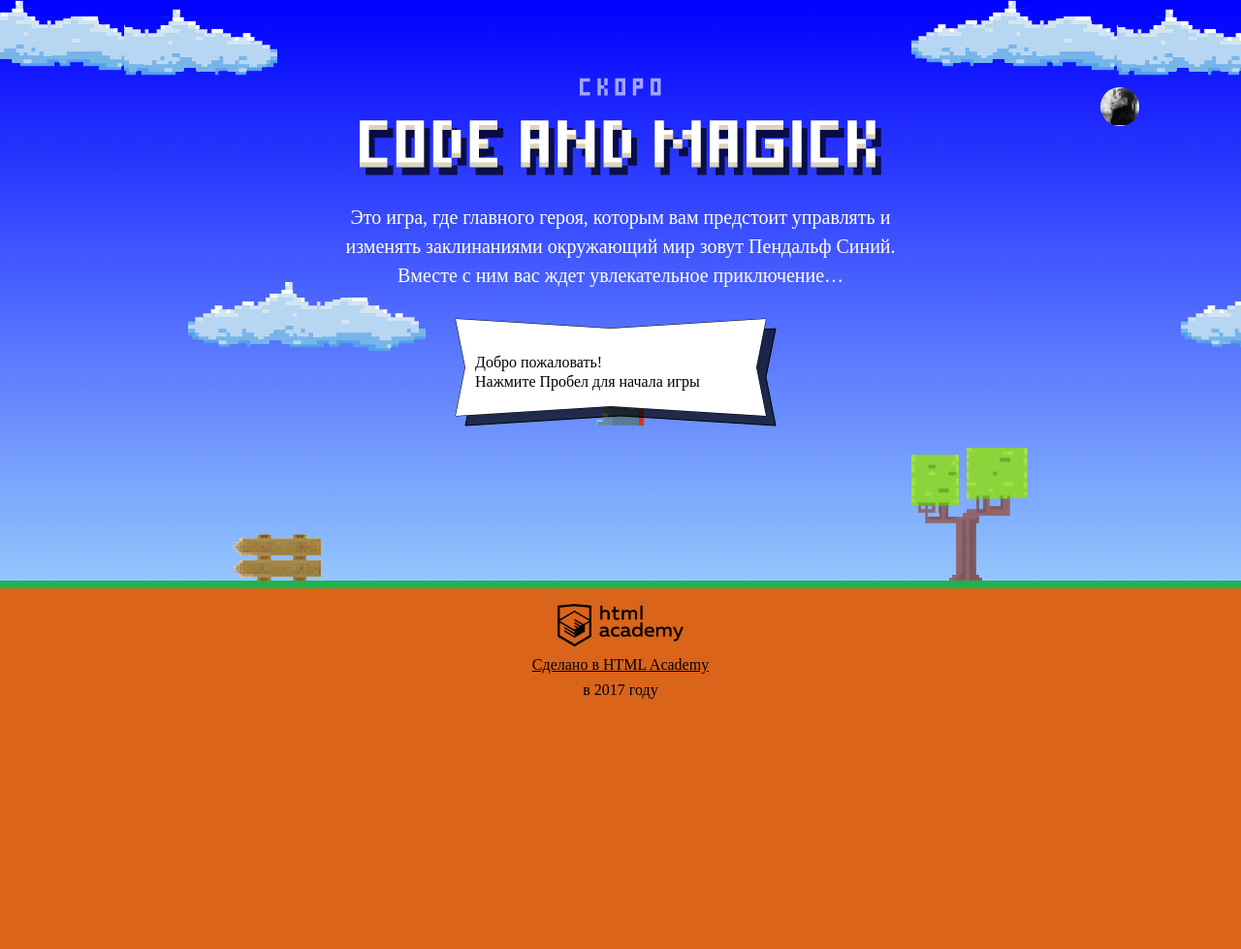
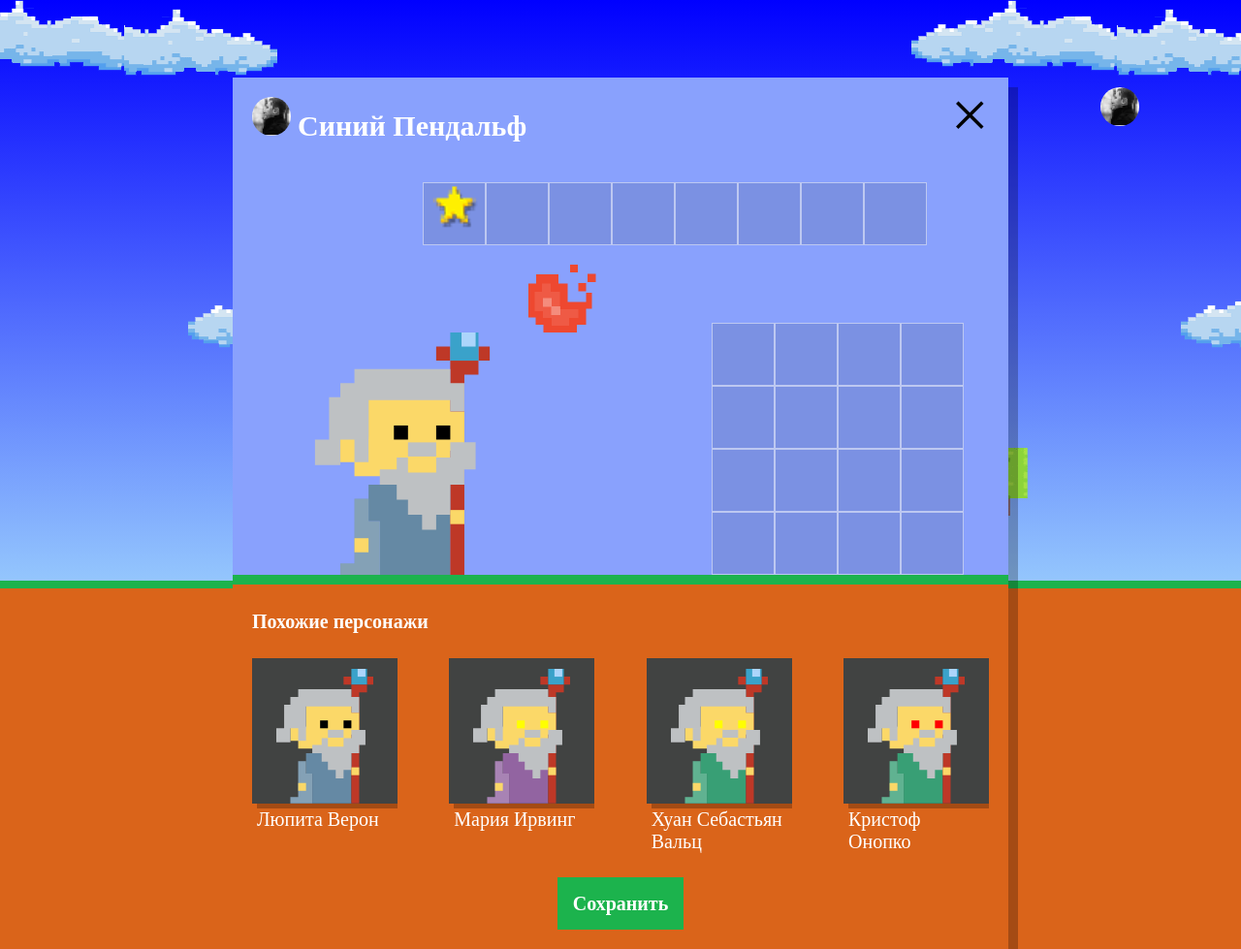
Before and after one commit to katsar14/612417-code-and-magick, a website: page index.html in a window 1280 px wide. Shown: the whole page at 97% size. Before the commit the page ends 800 px from the top, so only its background shows below. Drawn offline with Linux system fonts and the light colour scheme; a web font is replaced by a local one.

Commit message:
добавляет отображение похожих волшебников

```diff
--- a/index.html
+++ b/index.html
@@ -199,6 +199,7 @@
   };
 </script>
 <script src="js/stat.js"></script>
+<script src="js/setup.js"></script>
 <script src="js/game.js"></script>
 
 </body>
--- /dev/null
+++ b/js/setup.js
@@ -0,0 +1,57 @@
+'use strict';
+
+var WIZARD_NAMES = ['Иван', 'Хуан Себастьян', 'Мария', 'Кристоф', 'Виктор', 'Юлия', 'Люпита', 'Вашингтон'];
+var WIZARD_SURNAMES = ['да Марья', 'Верон', 'Мирабелла', 'Вальц', 'Онопко', 'Топольницкая', 'Нионго', 'Ирвинг'];
+var COAT_COLORS = ['rgb(101, 137, 164)', 'rgb(241, 43, 107)', 'rgb(146, 100, 161)', 'rgb(56, 159, 117)', 'rgb(215, 210, 55)', 'rgb(0, 0, 0)'];
+var EYES_COLORS = ['black', 'red', 'blue', 'yellow', 'green'];
+
+var list = document.querySelector('.setup-similar-list');
+var template = document.querySelector('#similar-wizard-template').content.querySelector('.setup-similar-item');
+
+
+var getRandomItem = function (array) {
+  return array[Math.floor(Math.random() * array.length)];
+};
+
+var makeWizard = function (names, surnames, colors1, colors2) {
+  return {
+    name: getRandomItem(names) + ' ' + getRandomItem(surnames),
+    coatColor: getRandomItem(colors1),
+    eyesColor: getRandomItem(colors2)
+  };
+};
+
+var makeWizards = function () {
+  var wizards = [];
+  for (var i = 0; i < 4; i++) {
+    wizards.push(makeWizard(WIZARD_NAMES, WIZARD_SURNAMES, COAT_COLORS, EYES_COLORS));
+  }
+  return wizards;
+};
+
+var wizards = makeWizards();
+
+var renderWizard = function (wizard) {
+  var wizardElement = template.cloneNode(true);
+  wizardElement.querySelector('.setup-similar-label').textContent = wizard.name;
+  wizardElement.querySelector('.wizard-coat').style.fill = wizard.coatColor;
+  wizardElement.querySelector('.wizard-eyes').style.fill = wizard.eyesColor;
+  return wizardElement;
+};
+
+var renderSimilarWizards = function () {
+  var fragment = document.createDocumentFragment();
+  for (var i = 0; i < wizards.length; i++) {
+    fragment.appendChild(renderWizard(wizards[i]));
+  }
+  list.appendChild(fragment);
+};
+
+renderSimilarWizards();
+
+var showHidden = function () {
+  document.querySelector('.setup').classList.remove('hidden');
+  document.querySelector('.setup-similar').classList.remove('hidden');
+};
+
+showHidden();
```
